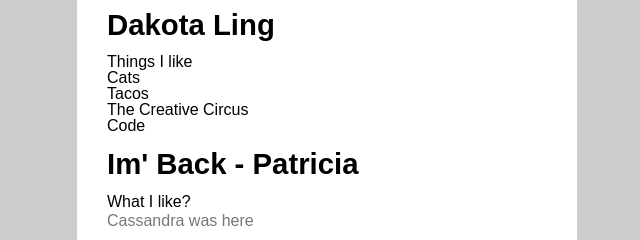
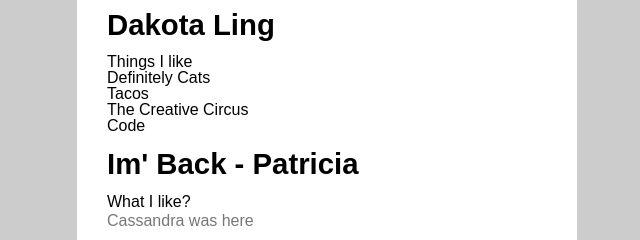
Before and after one commit to CyanLetter/wd3-week1-demo, a website: page index.html in a window 1280 px wide. Shown: the part 195-435 px from the top of the page, 313-953 px from the left. Drawn offline with Linux system fonts and the light colour scheme.

Commit message:
Really like cats

```diff
--- a/index.html
+++ b/index.html
@@ -16,7 +16,7 @@
 			<h1>Dakota Ling</h1>
 			<h3>Things I like</h3>
 			<ul>
-				<li>Cats</li>
+				<li>Definitely Cats</li>
 				<li>Tacos</li>
 				<li>The Creative Circus</li>
 				<li>Code</li>
```
